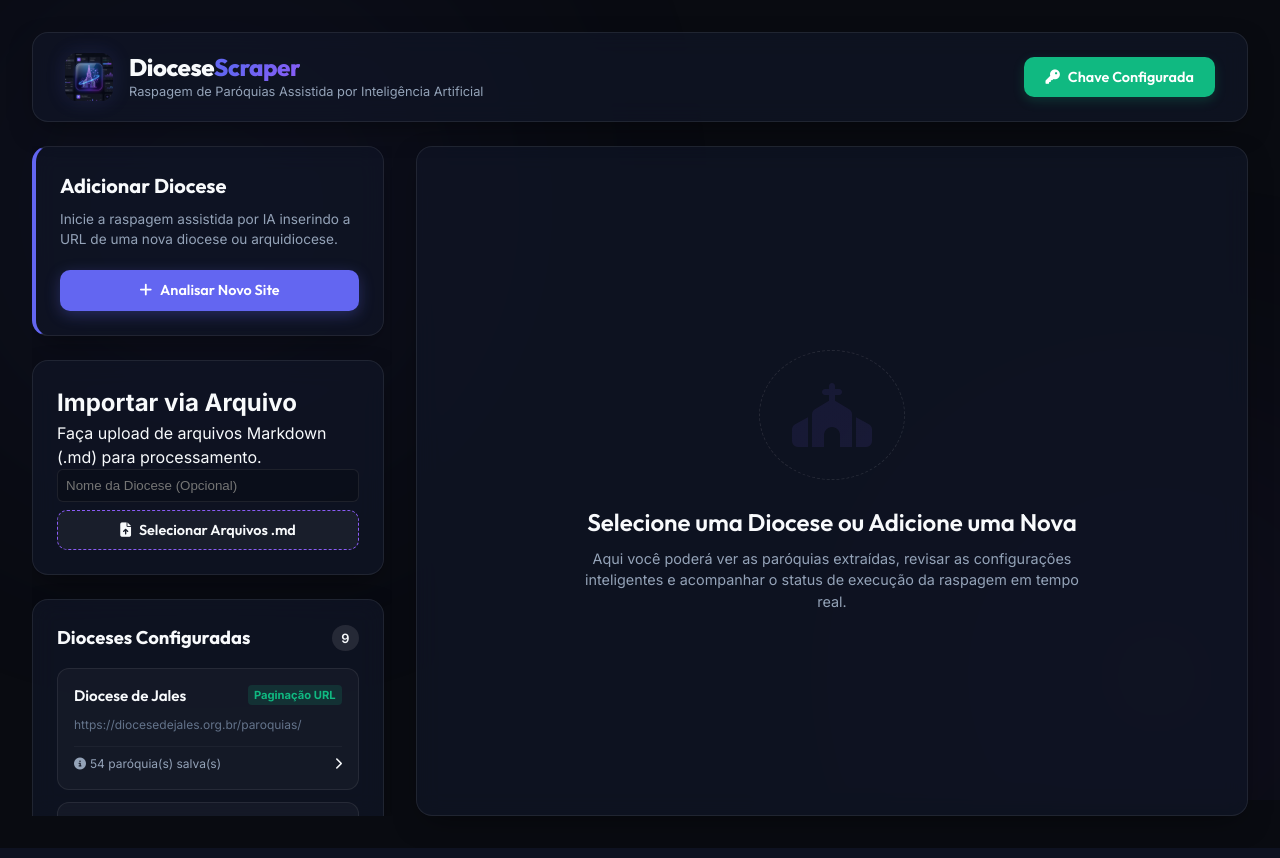
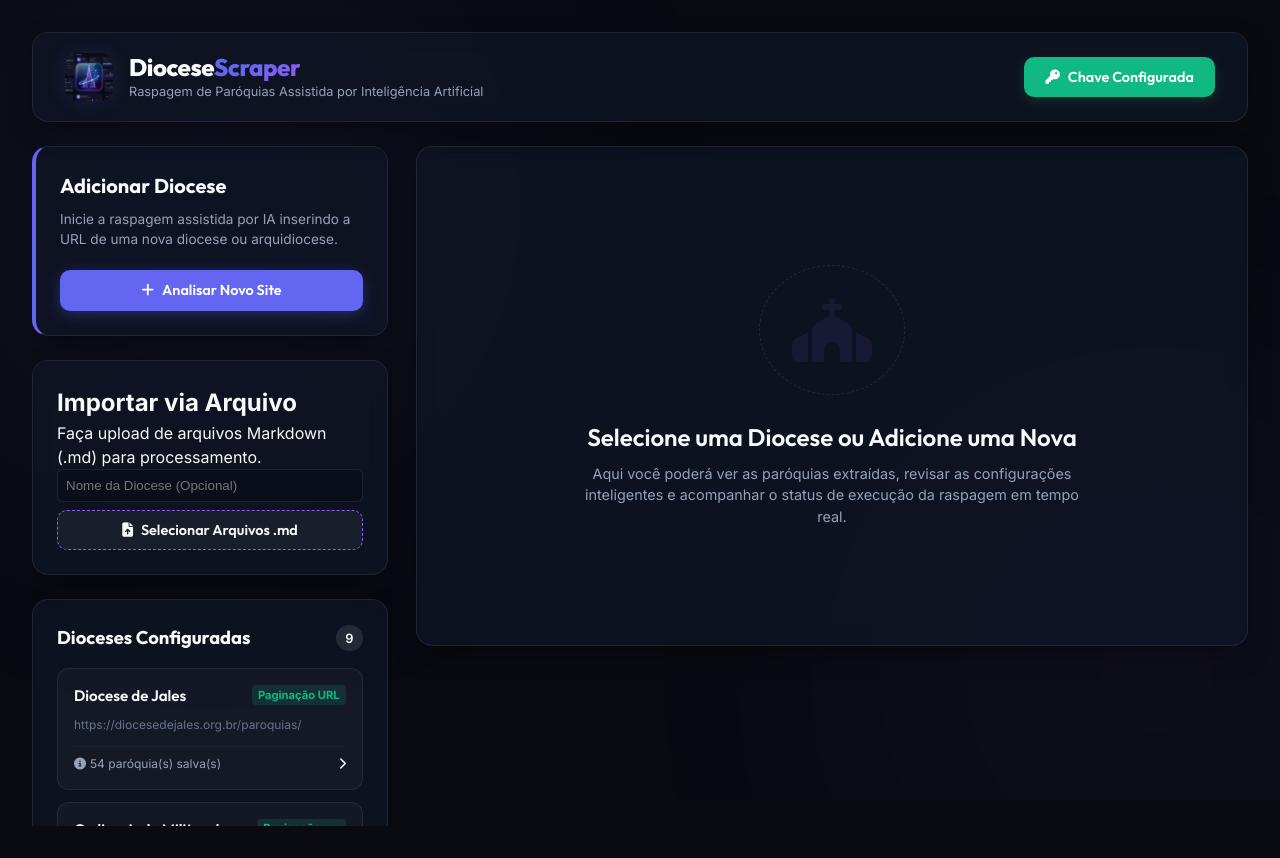
Before and after one commit to codebynary/DioceseScraper, a Flask app: page / in a window 1280 px wide. Run offline with Flask 3, Linux system fonts and the light colour scheme; some libraries are stand-ins or nearby versions.

Commit message:
fix: corrige sticky layout com align-items:start no grid e cache bust v4

```diff
--- a/app/static/style.css
+++ b/app/static/style.css
@@ -229,6 +229,7 @@ body {
     grid-template-columns: 360px 1fr;
     gap: 1.5rem;
     flex: 1;
+    align-items: start;
 }
 
 @media (max-width: 1024px) {
@@ -254,14 +255,19 @@ body {
     flex-direction: column;
     gap: 1.5rem;
     position: sticky;
-    top: calc(1rem + 110px);
-    height: calc(100vh - 130px);
+    top: 100px;
+    max-height: calc(100vh - 120px);
     overflow-y: auto;
-    padding-right: 0.5rem;
+    padding-right: 0.25rem;
 }
 
 .control-panel::-webkit-scrollbar {
     width: 4px;
+}
+
+.control-panel::-webkit-scrollbar-thumb {
+    background: rgba(255,255,255,0.1);
+    border-radius: 4px;
 }
 
 .main-actions-card {
--- a/app/templates/index.html
+++ b/app/templates/index.html
@@ -12,7 +12,7 @@
     <link rel="stylesheet" href="https://cdnjs.cloudflare.com/ajax/libs/font-awesome/6.4.0/css/all.min.css">
     <!-- Custom Vanilla CSS -->
     <link rel="icon" href="/static/logo.png" type="image/png">
-    <link rel="stylesheet" href="/static/style.css?v=3">
+    <link rel="stylesheet" href="/static/style.css?v=4">
 </head>
 <body>
     <!-- Background glow elements for rich aesthetic -->
```
